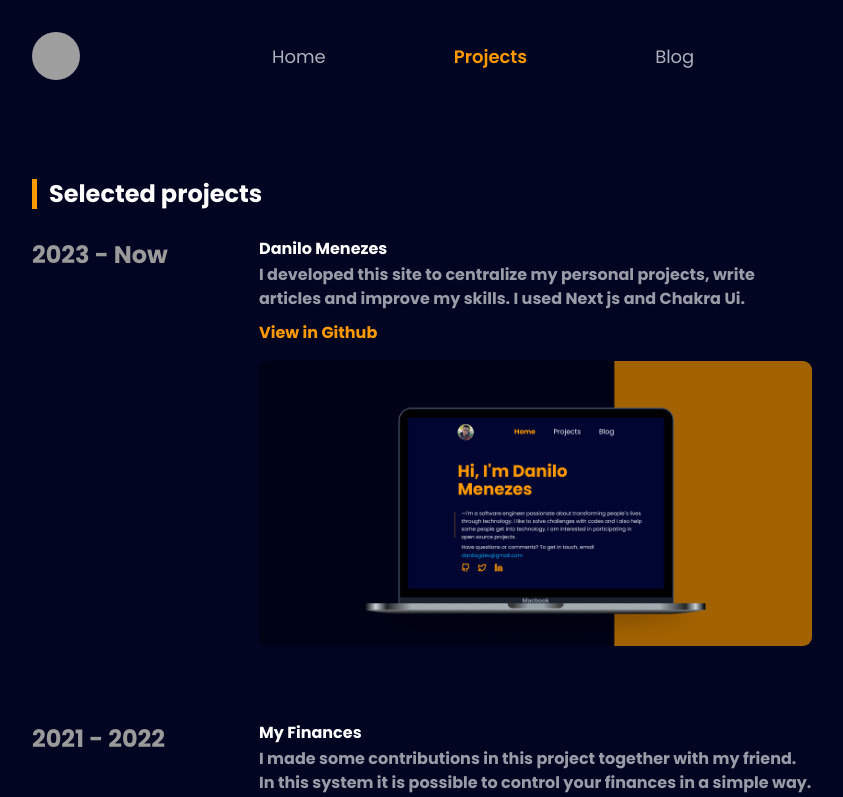
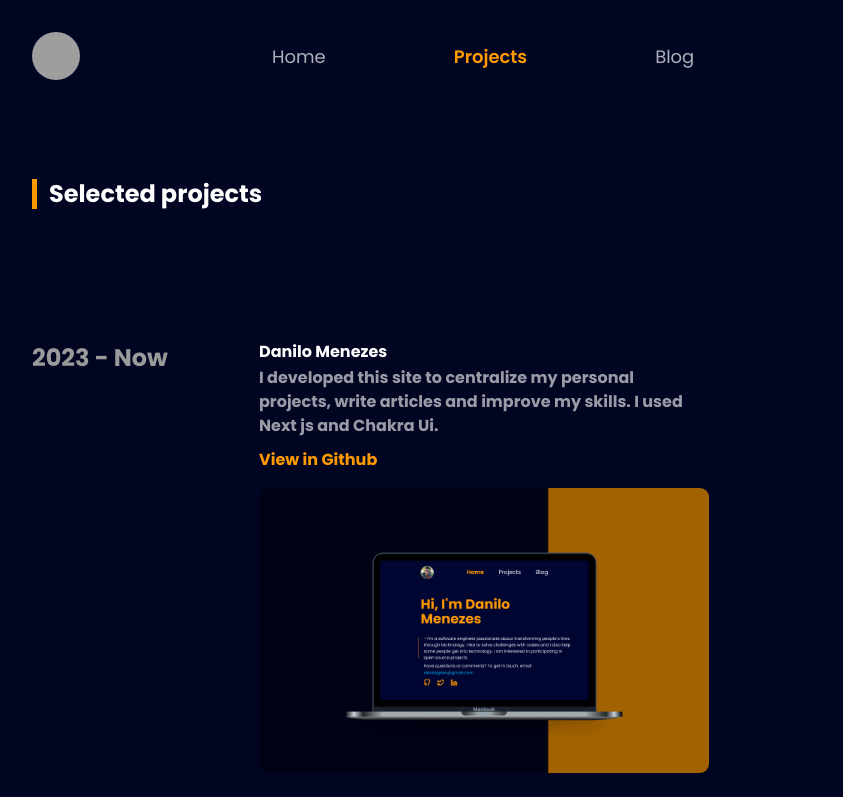
Before and after one commit to jovemdan/danilo-menezes, a Next.js app: page /projects in a window 1280 px wide. Shown: the top 797 px of the page, without its empty margins (218-1061 px from the left). Built offline with nearby package versions, Linux system fonts and the light colour scheme; grey boxes are pictures that could not be loaded.

Commit message:
feat: New layout, breakpoints in projects

```diff
--- a/src/components/projects/index.tsx
+++ b/src/components/projects/index.tsx
@@ -15,14 +15,13 @@ export function ProjectDescription({
   name,
   description,
   image,
-  imageMobile,
   githubUrl,
   projectUrl,
 }: ProjectDescriptionProps) {
   return (
     <>
       <Flex
-        mt={25}
+        mt={[25, 25, 32]}
         gap={['20px', '20px', '87px']}
         flexDirection={['column', 'column', 'row']}
         cursor='pointer'
@@ -38,7 +37,7 @@ export function ProjectDescription({
             {year}
           </Text>
         </Box>
-        <Box maxW='622px'>
+        <Box maxW='450px'>
           <Link href={projectUrl} target='_blank'>
             <Text
               color='white'
```
